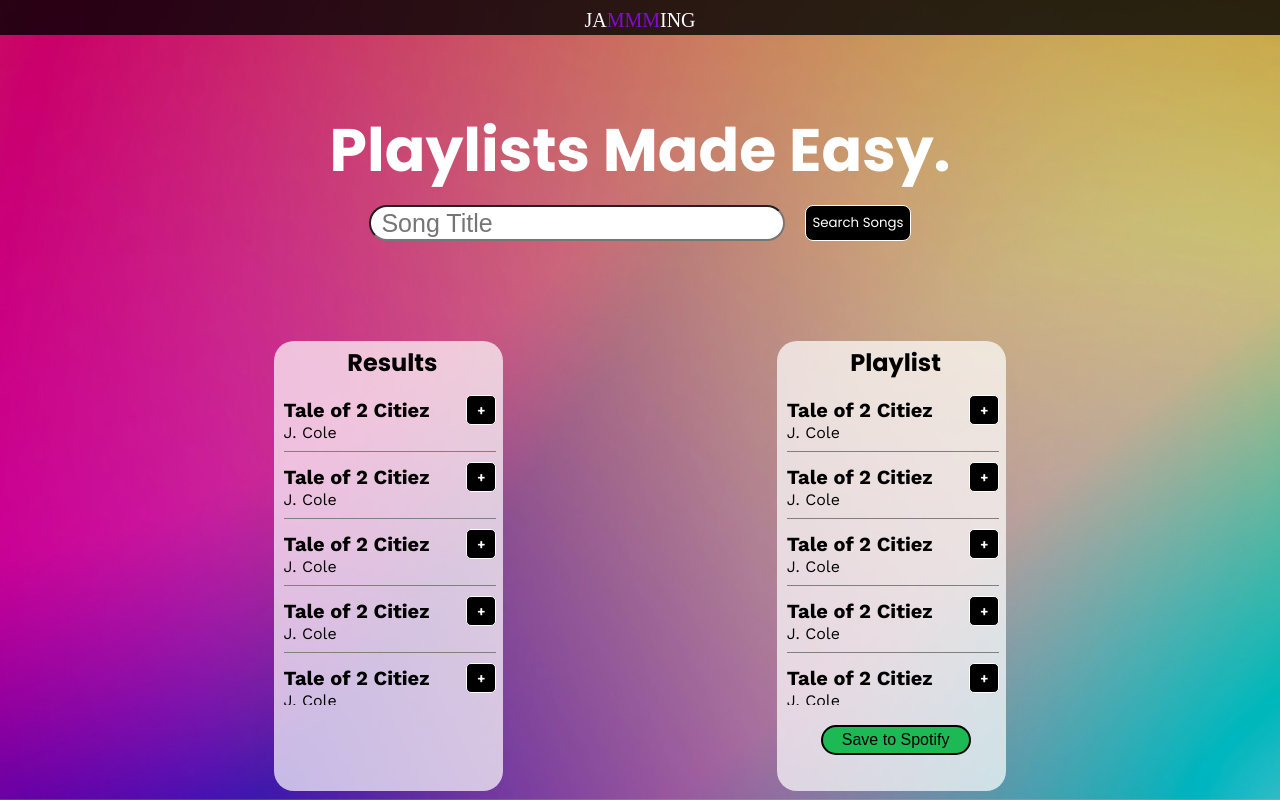
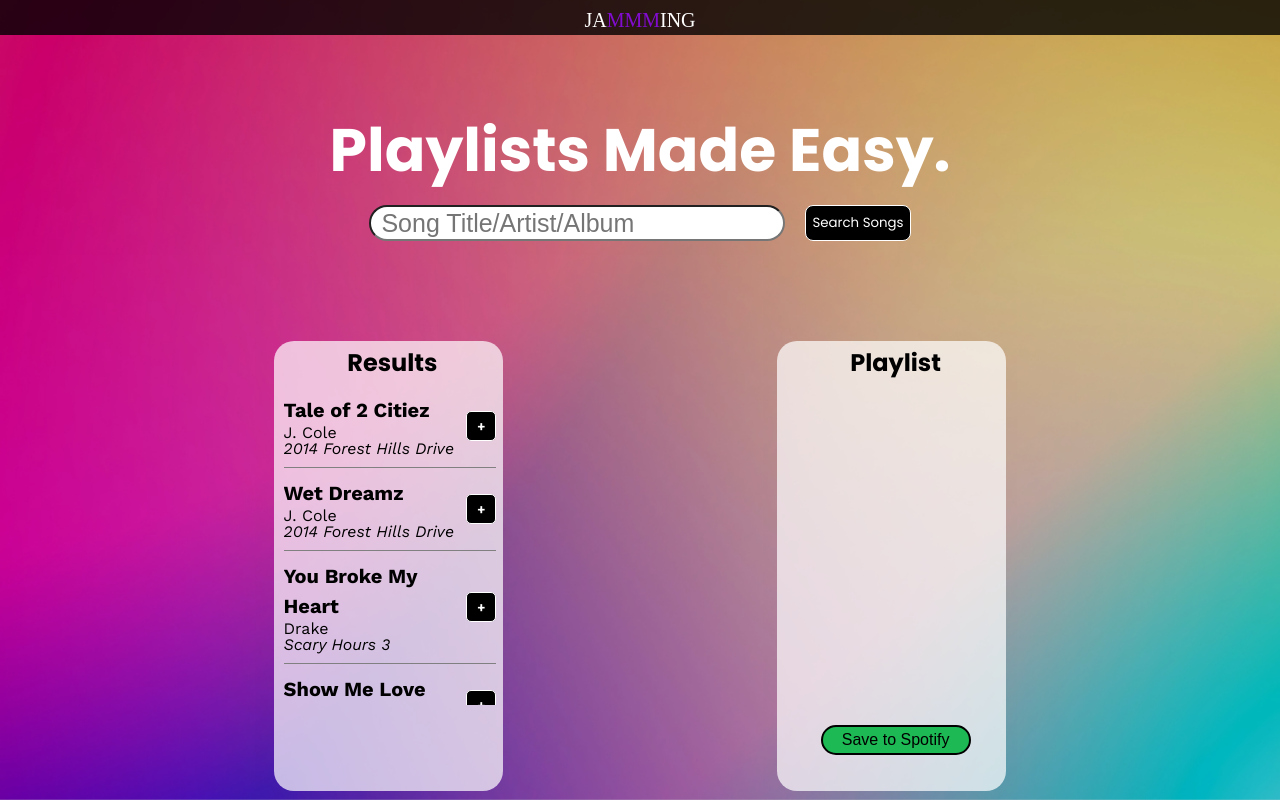
Before and after one commit to Calebhagood/SpotifyPlaylistApp, a React (Create React App) app: page / in a window 1280 px wide. Built offline with nearby package versions, Linux system fonts and the light colour scheme; a web font is replaced by a local one.

Commit message:
added data flow from App.js to Track.js to display tracks

```diff
--- a/src/components/App/App.js
+++ b/src/components/App/App.js
@@ -1,4 +1,4 @@
-import React from 'react';
+import React, {useState} from 'react';
 import SearchBar from '../SearchBar/SearchBar';
 import SearchResults from '../SearchResults/SearchResults';
 import Playlist from '../Playlist/Playlist';
@@ -6,6 +6,50 @@ import styles from './App.module.css';
 
 
 function App(){
+
+    const [searchResults, setSearchResults] = useState([
+        {
+            name: 'Tale of 2 Citiez',
+            artist: 'J. Cole',
+            album: '2014 Forest Hills Drive',
+            id: 1,
+        },
+        {
+            name: 'Wet Dreamz',
+            artist: 'J. Cole',
+            album: '2014 Forest Hills Drive',
+            id: 2,
+        },
+        {
+            name: 'You Broke My Heart',
+            artist: 'Drake',
+            album: 'Scary Hours 3',
+            id: 3,
+        },
+        {
+            name: 'Show Me Love',
+            artist: 'Alicia Keys',
+            album: 'ALICIA',
+            id: 4,
+        },
+        {
+            name: 'Another Heartbreak',
+            artist: 'GIVEON',
+            album: 'Give Or Take',
+            id: 5,
+        },
+        {
+            name: 'First Person Shooter',
+            artist: 'Drake',
+            album: 'For All The Dogs',
+            id: 5,
+        },
+    ] );
+
+
+
+    console.log(typeof searchResults);
+
     return (
             <div className={styles.container}>
                 <div className={styles.overlay}>
@@ -19,7 +63,7 @@ function App(){
                     <div className={styles.resultsSection} id="resultsSection">
                         <div id="results">
                             {/*results for trackList and tracks components here*/}
-                            <SearchResults />
+                            <SearchResults userSearchResults={searchResults} />
                         </div>
                         <div id="playlist">
                             {/*playlist component here*/}
--- a/src/components/SearchBar/SearchBar.js
+++ b/src/components/SearchBar/SearchBar.js
@@ -6,7 +6,7 @@ function SearchBar(){
         <div className={styles.div}>
             <h2 className={styles.heroText} id="heroText">Playlists Made Easy.</h2>
             <form className={styles.form} action="#" id="search">
-                <input className={styles.searchBar} type="text" id="searchBar" placeholder="Song Title" />
+                <input className={styles.searchBar} type="text" id="searchBar" placeholder="Song Title/Artist/Album" />
                 <button className={styles.searchButton} id="searchButton">Search Songs</button>
             </form>
         </div>
--- a/src/components/SearchResults/SearchResults.js
+++ b/src/components/SearchResults/SearchResults.js
@@ -3,12 +3,14 @@ import Tracklist from "../Tracklist/Tracklist";
 import styles from './SearchResults.module.css';
 
 
-function SearchResults(){
+function SearchResults(props){
+    console.log(typeof props.userSearchResults);
+
     return (
         <div className={styles.resultsContainer}>
             <h3 className={styles.resultsHeader}>Results</h3>
             <div className={styles.tracklist}>
-                <Tracklist />
+                <Tracklist userSearchResults={props.userSearchResults} />
             </div>
         </div>
     )
--- a/src/components/Track/Track.js
+++ b/src/components/Track/Track.js
@@ -2,14 +2,15 @@ import React from "react";
 import styles from './Track.module.css';
 
 
-function Track() {
+function Track(props) {
     return (
         <div className={styles.trackContainer}>
             <div className="left">
-                <p className={styles.title}>Tale of 2 Citiez</p>
-                <p className={styles.artist}>J. Cole</p>
+                <p className={styles.title}>{props.track.name}</p>
+                <p className={styles.artist}>{props.track.artist}</p>
+                <p className={styles.album}>{props.track.album}</p>
             </div>
-            <div className="right">
+            <div className={styles.right}>
                 <button className={styles.button}>+</button>
             </div>
         </div>
--- a/src/components/Track/Track.module.css
+++ b/src/components/Track/Track.module.css
@@ -13,8 +13,12 @@
     line-height: 30px;
 }
 
-.artist{
+.artist, .album{
     font-family: 'Work Sans', sans-serif;
+}
+
+.album{
+    font-style: italic;
 }
 
 .button{
@@ -28,4 +32,9 @@
     font-weight: 700;
     font-family: 'Work Sans', sans-serif;
     border-radius: 5px;
+
 }
+
+.right{
+    align-self: center;
+}
--- a/src/components/Tracklist/Tracklist.js
+++ b/src/components/Tracklist/Tracklist.js
@@ -3,32 +3,20 @@ import Track from "../Track/Track";
 import styles from './Tracklist.module.css';
 
 
-function Tracklist() {
+function Tracklist(props) {
+    console.log(typeof props.userSearchResults);
+
     return (
-        <div className={styles.tracklist} id="tracklist">
-            <div className="track">
-                <Track />
-            </div>
-            <div className="track">
-                <Track />
-            </div>
-            <div className="track">
-                <Track />
-            </div>
-            <div className="track">
-                <Track />
-            </div>
-            <div className="track">
-                <Track />
-            </div>
-            <div className="track">
-                <Track />
-            </div>
-            <div className="track">
-                <Track />
-            </div>
-            <div className="track">
-                <Track />
+        <div>
+            <div className={styles.tracklist} id="tracklist">
+
+                {/*map method that runs throught the search results array to display each track component*/}
+                {props.userSearchResults ? props.userSearchResults.map((track) => (
+                    <Track
+                    track={track}
+                    key={track.id}
+                    />
+                )) : console.log('error')}
             </div>
         </div>
 
```
